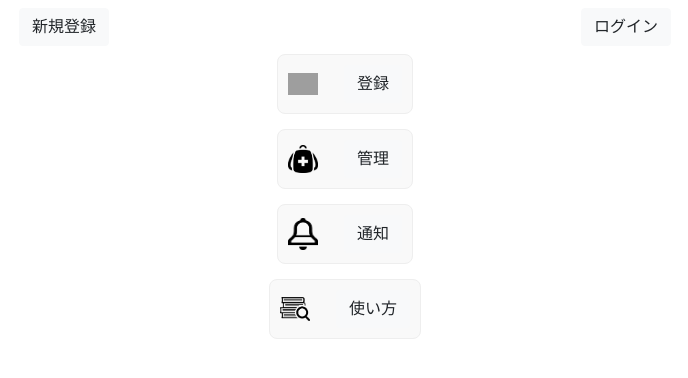
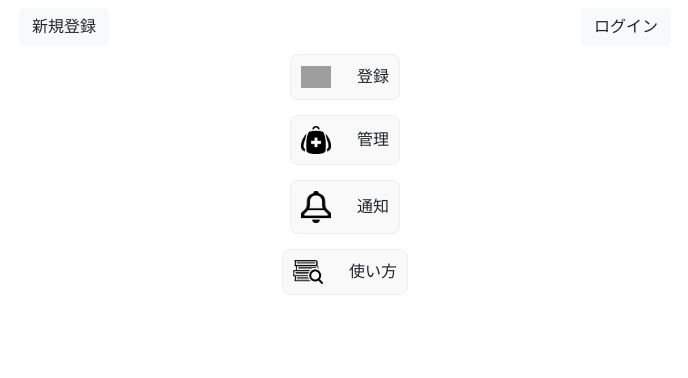
Before and after one commit to raptech-jp/RollingStockManager, a Flask app: page / in a window 1280 px wide. Shown: the top 378 px of the page, without its empty margins (295-983 px from the left). Run offline with Flask 3, Linux system fonts and the light colour scheme; grey boxes are pictures that could not be loaded.

Commit message:
[編集] index.htmlレイアウト

```diff
--- a/templates/index.html
+++ b/templates/index.html
@@ -20,21 +20,21 @@
                 </div>
             </div>
             <div class="menu">
-                <div class="menu-item">
+                <div class="menu-item" onclick="location.href='/register'">
                     <img src="/static/images/register.png" alt="">
-                    <input type="button" onclick="location.href='/register'" class="btn btn-light" value="登録">
+                    登録
                 </div>
-                <div class="menu-item">
+                <div class="menu-item" onclick="location.href='/manage'">
                     <img src="/static/images/manage.png" alt="">
-                    <input type="button" onclick="location.href='/manage'" class="btn btn-light" value="管理">
+                    管理
                 </div>
-                <div class="menu-item">
+                <div class="menu-item" onclick="location.href='/notice'">
                     <img src="/static/images/notice.png" alt="">
-                    <input type="button" onclick="location.href='/notice'" class="btn btn-light" value="通知">
+                    通知
                 </div>
-                <div class="menu-item">
+                <div class="menu-item" onclick="location.href='/manual'">
                     <img src="/static/images/manual.png" alt="">
-                    <input type="button" onclick="location.href='/manual'" class="btn btn-light" value="使い方">
+                    使い方
                 </div>
             </div>
         </div>
```
Also changed, not shown: static/style.css (line endings or trailing spaces).
